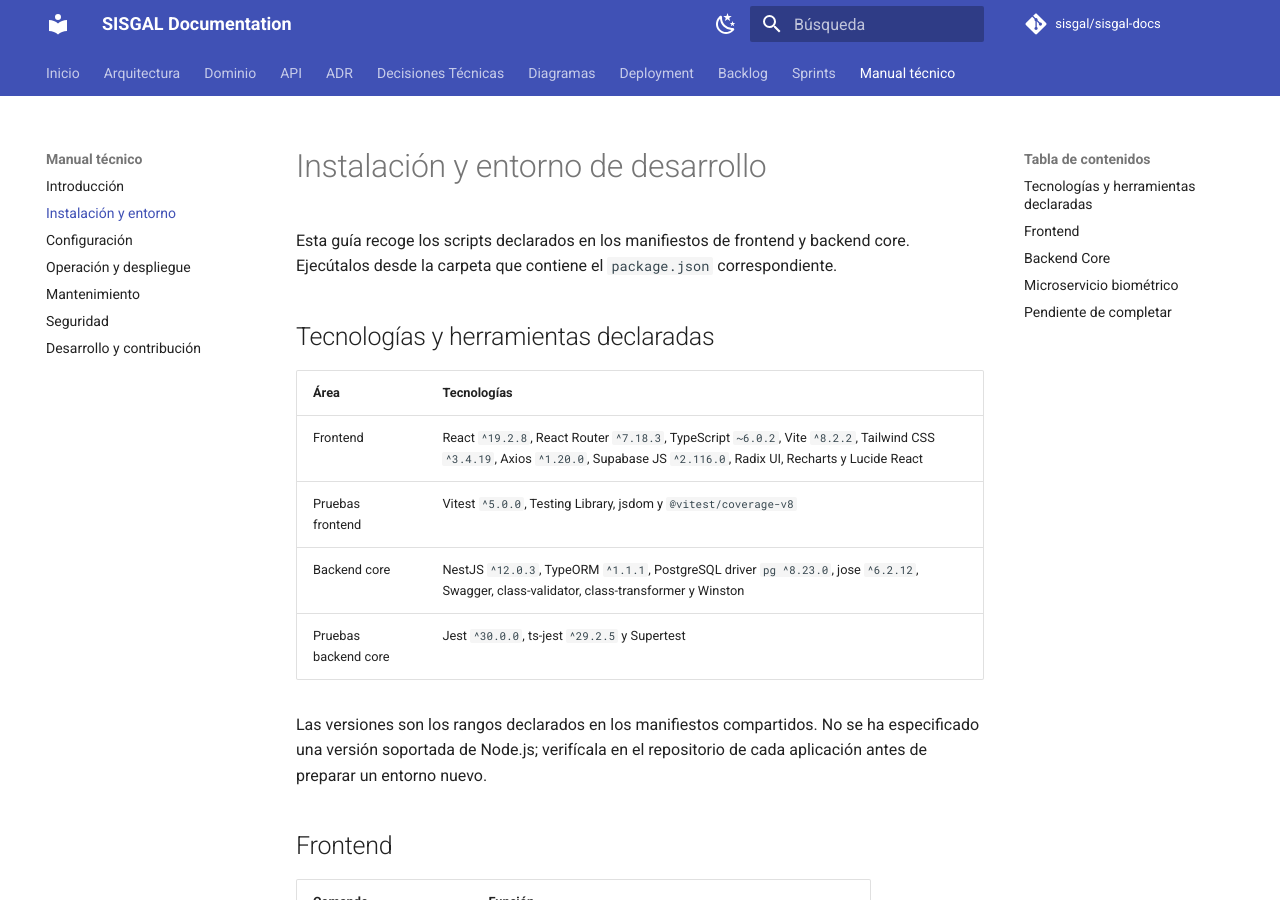
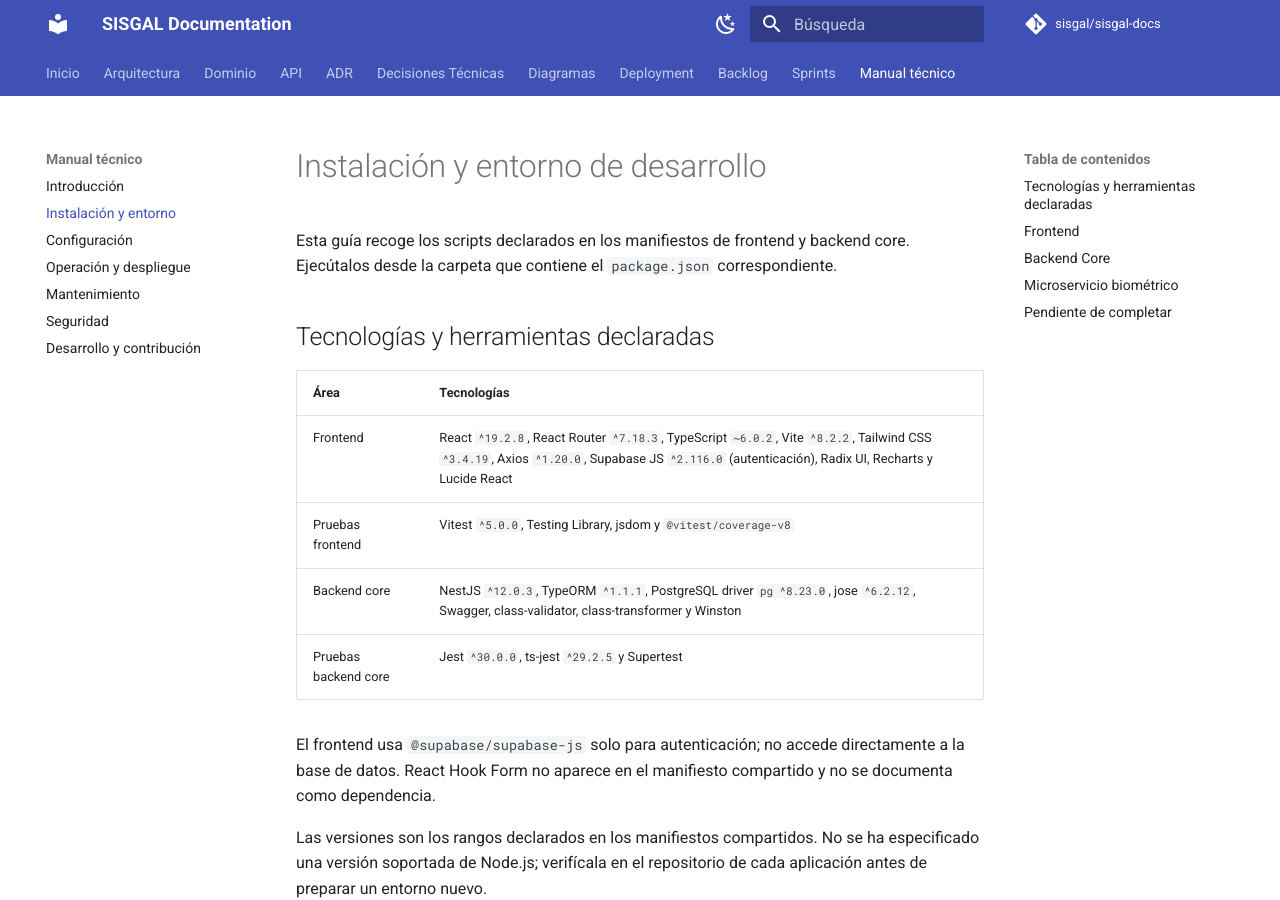
Before and after one commit to sisgal-platform/sisgal-docs, an MkDocs documentation site: the page built from docs/technical-guide/setup.md, in a window 1280 px wide and 900 px high. Built offline with MkDocs 1.6.1 and Material for MkDocs 9.7.7, drawn with Linux system fonts in a browser that asks for light colours; comment, search, counter and statistics services are not loaded.

Commit message:
docs: align frontend stack and Supabase auth details

```diff
--- a/docs/technical-guide/setup.md
+++ b/docs/technical-guide/setup.md
@@ -6,10 +6,12 @@
 
 | Área | Tecnologías |
 |---|---|
-| Frontend | React `^19.2.8`, React Router `^7.18.3`, TypeScript `~6.0.2`, Vite `^8.2.2`, Tailwind CSS `^3.4.19`, Axios `^1.20.0`, Supabase JS `^2.116.0`, Radix UI, Recharts y Lucide React |
+| Frontend | React `^19.2.8`, React Router `^7.18.3`, TypeScript `~6.0.2`, Vite `^8.2.2`, Tailwind CSS `^3.4.19`, Axios `^1.20.0`, Supabase JS `^2.116.0` (autenticación), Radix UI, Recharts y Lucide React |
 | Pruebas frontend | Vitest `^5.0.0`, Testing Library, jsdom y `@vitest/coverage-v8` |
 | Backend core | NestJS `^12.0.3`, TypeORM `^1.1.1`, PostgreSQL driver `pg ^8.23.0`, jose `^6.2.12`, Swagger, class-validator, class-transformer y Winston |
 | Pruebas backend core | Jest `^30.0.0`, ts-jest `^29.2.5` y Supertest |
+
+El frontend usa `@supabase/supabase-js` solo para autenticación; no accede directamente a la base de datos. React Hook Form no aparece en el manifiesto compartido y no se documenta como dependencia.
 
 Las versiones son los rangos declarados en los manifiestos compartidos. No se ha especificado una versión soportada de Node.js; verifícala en el repositorio de cada aplicación antes de preparar un entorno nuevo.
 
```
